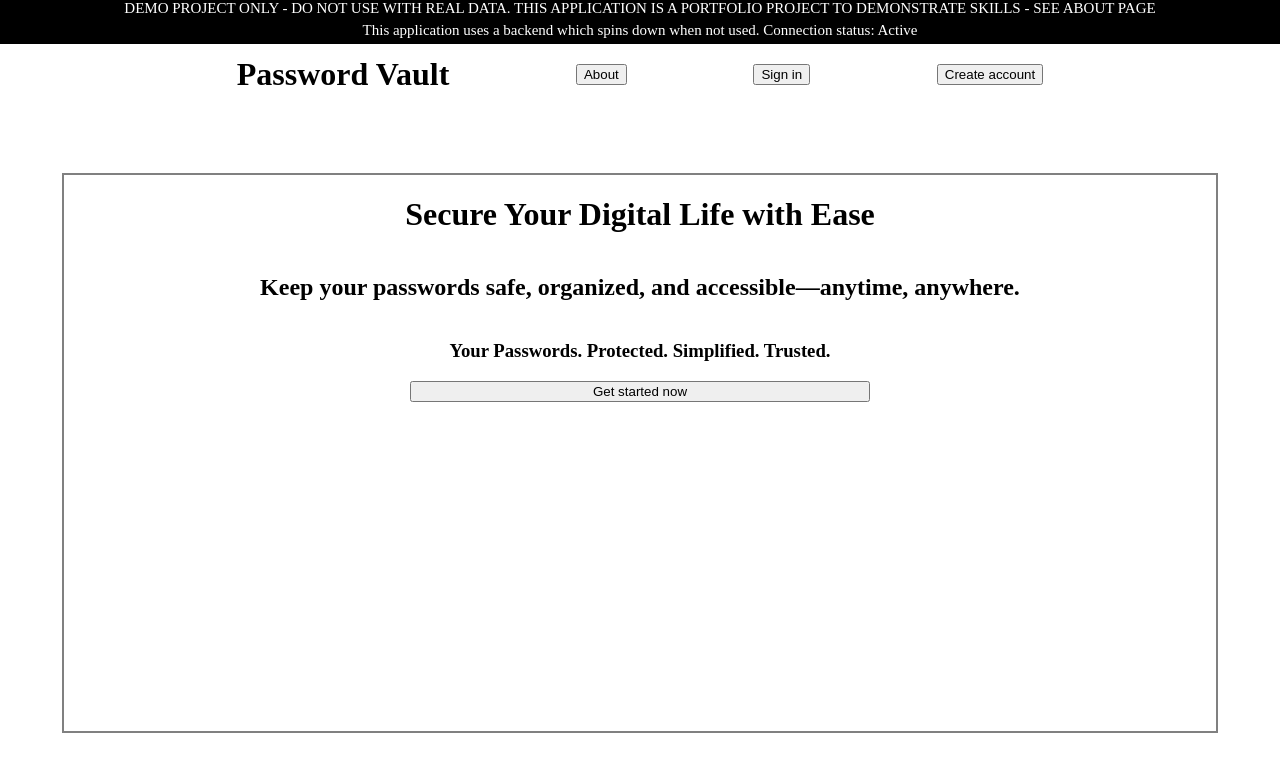
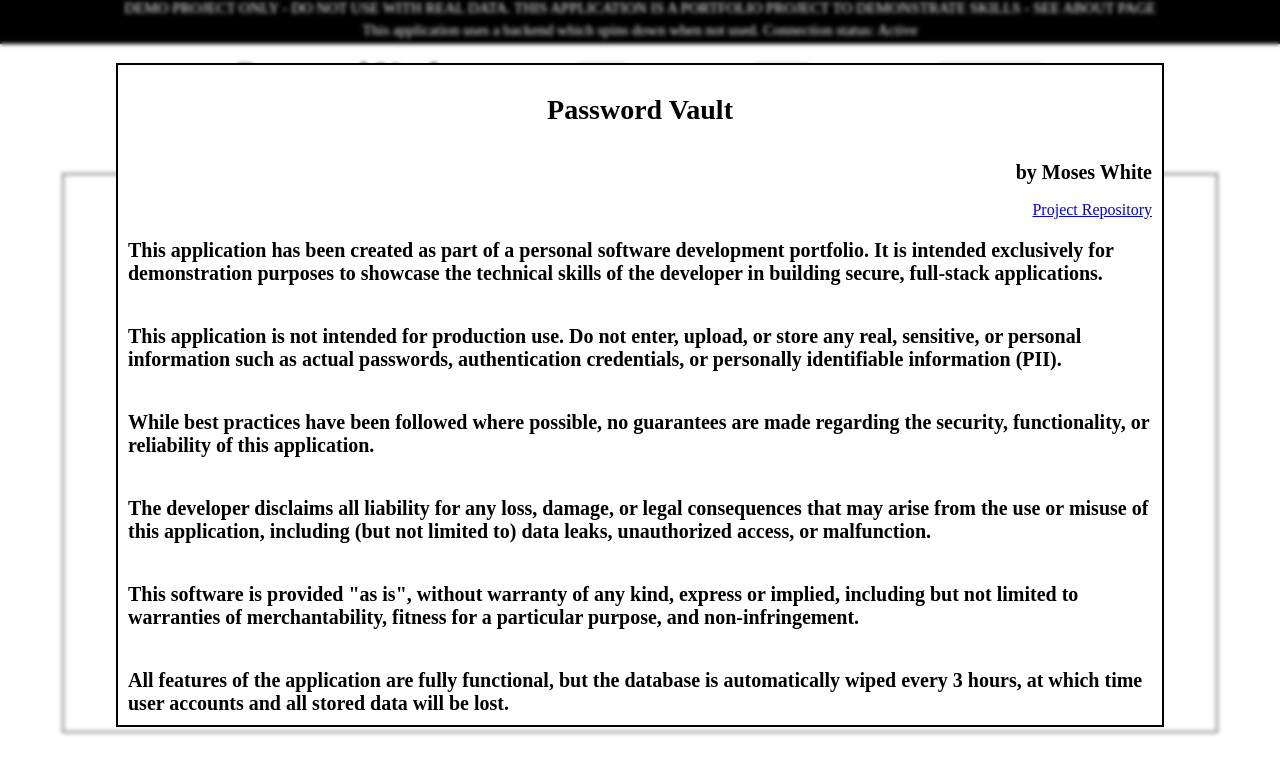
Before and after one commit to Mowhite29/Password-Vault, a React (Vite) app in the folder frontend/: page / in a window 1280 px wide. Shown: the top 774 px of the page. Built offline with nearby package versions, Linux system fonts and the light colour scheme; no server answers.

Commit message:
[release] feat: Site liability waiver added

```diff
--- a/frontend/src/Home.jsx
+++ b/frontend/src/Home.jsx
@@ -1,6 +1,7 @@
 import React from 'react'
 import { useSelector, useDispatch } from 'react-redux'
 import { setScreen } from './redux/authSlice'
+import { setWaiver } from './redux/waiverSlice'
 import HeaderBar from './components/HeaderBar'
 import MenuBar from './components/MenuBar'
 import SignIn from './components/SignIn'
@@ -14,6 +15,7 @@ import './styles/Home.scss'
 
 export default function Home() {
     const screen = useSelector((state) => state.auth.screen)
+    const waiver = useSelector((state) => state.waiver.agreed)
 
     const dispatch = useDispatch()
 
@@ -25,8 +27,102 @@ export default function Home() {
         dispatch(setScreen(newScreen))
     }
 
+    const handleWaiver = () => {
+        dispatch(setWaiver(true))
+    }
+
+    const now = new Date()
+    const hour = now.getUTCHours()
+    let nextHour
+    hour >= 3
+        ? hour >= 6
+            ? hour >= 9
+                ? hour >= 12
+                    ? hour >= 15
+                        ? hour >= 18
+                            ? hour >= 21
+                                ? (nextHour = 24)
+                                : (nextHour = 21)
+                            : (nextHour = 18)
+                        : (nextHour = 15)
+                    : (nextHour = 12)
+                : (nextHour = 9)
+            : (nextHour = 6)
+        : (nextHour = 3)
+
+    const minute = now.getUTCMinutes()
+
+    const minutesRemaining = 60 - minute
+
+    minutesRemaining > 0 ? (nextHour -= 1) : null
+
+    const HourRemaining = nextHour - hour
+
     return (
         <>
+            {waiver === false && (
+                <div className="warningContainer">
+                    <div className="warningBanner">
+                        <h1>Password Vault</h1>
+                        <h2>by Moses White</h2>
+                        <a
+                            href="https://github.com/Mowhite29/Password-Vault"
+                            target="_blank"
+                        >
+                            Project Repository
+                        </a>
+                        <h3>
+                            This application has been created as part of a
+                            personal software development portfolio. It is
+                            intended exclusively for demonstration purposes to
+                            showcase the technical skills of the developer in
+                            building secure, full-stack applications.
+                        </h3>
+                        <h3>
+                            This application is{' '}
+                            <b>not intended for production use</b>. Do not
+                            enter, upload, or store any real, sensitive, or
+                            personal information such as actual passwords,
+                            authentication credentials, or personally
+                            identifiable information (PII).
+                        </h3>
+                        <h3>
+                            While best practices have been followed where
+                            possible, no guarantees are made regarding the
+                            security, functionality, or reliability of this
+                            application.
+                        </h3>
+                        <h3>
+                            The developer disclaims all liability for any loss,
+                            damage, or legal consequences that may arise from
+                            the use or misuse of this application, including
+                            (but not limited to) data leaks, unauthorized
+                            access, or malfunction.
+                        </h3>
+                        <h3>
+                            This software is provided "as is", without warranty
+                            of any kind, express or implied, including but not
+                            limited to warranties of merchantability, fitness
+                            for a particular purpose, and non-infringement.
+                        </h3>
+                        <h3>
+                            All features of the application are fully
+                            functional, but the database is automatically wiped
+                            every 3 hours, at which time user accounts and all
+                            stored data will be lost.
+                        </h3>
+                        <h3>
+                            Next database wipe in {HourRemaining}h:
+                            {minutesRemaining}m
+                        </h3>
+                        <h3>
+                            If you agree with the terms outlines, please select
+                            "I Agree" to continue to the application.
+                        </h3>
+                        <button onClick={() => handleWaiver()}>I Agree</button>
+                    </div>
+                </div>
+            )}
             <HeaderBar />
             <MenuBar />
             {screen === 'home' && (
--- a/frontend/src/redux/store.js
+++ b/frontend/src/redux/store.js
@@ -3,18 +3,28 @@ import { persistStore, persistReducer } from 'redux-persist'
 import storage from 'redux-persist/lib/storage'
 import authReducer from './authSlice'
 import connectReducer from './connectionSlice'
+import waiverReducer from './waiverSlice'
 
-const persistConfig = {
-    key: 'root',
+const persistAuthConfig = {
+    key: 'auth',
+    storage,
+}
+const persistWaiverConfig = {
+    key: 'waiver',
     storage,
 }
 
-const persistedReducer = persistReducer(persistConfig, authReducer)
+const persistedAuthReducer = persistReducer(persistAuthConfig, authReducer)
+const persistedWaiverReducer = persistReducer(
+    persistWaiverConfig,
+    waiverReducer
+)
 
 export const store = configureStore({
     reducer: {
-        auth: persistedReducer,
+        auth: persistedAuthReducer,
         connect: connectReducer,
+        waiver: persistedWaiverReducer,
     },
     middleware: (getDefaultMiddleware) =>
         getDefaultMiddleware({
--- /dev/null
+++ b/frontend/src/redux/waiverSlice.js
@@ -0,0 +1,18 @@
+import { createSlice } from '@reduxjs/toolkit'
+
+const initialState = {
+    agreed: false,
+}
+
+const waiverSlice = createSlice({
+    name: 'waiver',
+    initialState,
+    reducers: {
+        setWaiver(state) {
+            state.agreed = true
+        },
+    },
+})
+
+export const { setWaiver } = waiverSlice.actions
+export default waiverSlice.reducer
--- a/frontend/src/styles/Home.scss
+++ b/frontend/src/styles/Home.scss
@@ -1,5 +1,43 @@
 
 @media (min-width: 0px) {
+    .warningContainer {
+        width: 100vw;
+        height: 100vh;
+        position: absolute;
+        top: 0;
+        backdrop-filter: blur(2px);
+        z-index: 10000000;
+        display: flex;
+        justify-content: center;
+
+        .warningBanner {
+            display: flex;
+            flex-direction: column;
+            width: 80vw;
+            height: 80vh;
+            background-color: white;
+            align-self: center;
+            border: 2px solid black;
+            overflow-y: scroll;
+            scroll-behavior: smooth;
+            padding: 10px;
+
+            h1 {
+                font-size: 28px;
+                text-align: center;
+            }
+            h2 {
+                font-size: 20px;
+                text-align: end;
+            }
+            a {
+                text-align: end;
+            }
+            h3 {
+                font-size: 20px;
+            }
+        }
+    }
     .home {
         width: 100%;
         height: auto;
--- a/frontend/src/styles/VerifyEmail.scss
+++ b/frontend/src/styles/VerifyEmail.scss
@@ -3,7 +3,14 @@
         display: flex;
         flex-direction: column;
         justify-content: center;
-        align-content: center;
+        text-align: center;
+        margin: 10px;
+        h1 {
+            font-size: 30px;
+        }
+        h2 {
+            font-size: 20px;
+        }
     }
 }
 
```
Also changed, not shown: frontend/src/components/Vault.jsx (+5 -3 lines), 1 other file (tests, documents, lock files or other folders).
